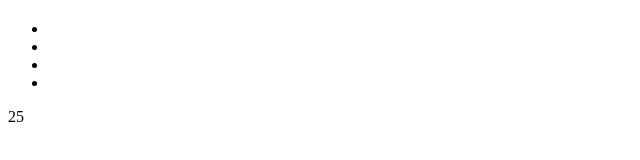
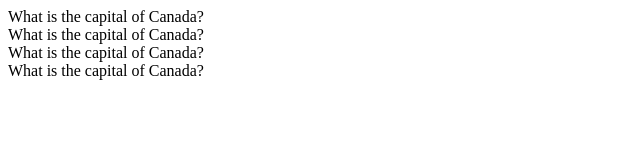
Before and after one commit to Rye-Guy/trivia-game, a plain HTML site: page index.html in a window 1280 px wide. Shown: the whole page, without its empty margins (0-640 px from the left). Drawn offline with Linux system fonts and the light colour scheme.

Commit message:
create questions

```diff
--- a/assests/js/script.js
+++ b/assests/js/script.js
@@ -1,25 +1,118 @@
-//makes some globals
-
-var correctAnswer;
+//variabls to get everything started.
 var wrongAnswer;
 var setTime = 30;
 var timeInterval;
+//Were going to be using these later
+var quizArea = document.getElementById('quizArea');
+var questionTitle = document.getElementById('questionTitle');
+var questionList = document.getElementById('questionList');
+var confirmBtn = document.getElementById('confirmBtn');
+var secondsLeft = document.getElementById('secondsRemaining');
+
+//array used to store questions. Using the array with make it easy to loop through the answers and checking for the correct one. Questions will be updated with a theme. These are placeholder.
+var myQuestions = [{
+        question: "What is the capital of Canada?",
+        answer: {
+            a: "Toronto",
+            b: "Winnipeg",
+            c: "Ottawa",
+            d: "Vancouver"
+        },
+        correctAnswer: "a"
+    },
+    {
+        question: "What is the capital of Canada?",
+        answer: {
+            a: "Toronto",
+            b: "Winnipeg",
+            c: "Ottawa",
+            d: "Vancouver"
+        },
+        correctAnswer: "b"
+    },
+    {
+        question: "What is the capital of Canada?",
+        answer: {
+            a: "Toronto",
+            b: "Winnipeg",
+            c: "Ottawa",
+            d: "Vancouver"
+        },
+        correctAnswer: "c"
+    },
+    {
+        question: "What is the capital of Canada?",
+        answer: {
+            a: "Toronto",
+            b: "Winnipeg",
+            c: "Ottawa",
+            d: "Vancouver"
+        },
+        correctAnswer: "d"
+    },
+]
+
+function createContent() {
+// variable that stores the html
+    var output = [];
+//will be going through all questions. ForEach allows us to go into the myQuestions array and take the value, index and the array itself as peramaters. For this situation we only need the index and the value so currentQustion and number will work.
+    myQuestions.forEach(
+        (currentQuestion, questionNumber) => {
+        //variable that stores the user guesses.
+            var currentAnswers = [];
+
+            for(letter in currentQuestion.currentAnswers){
+                //creates the buttons for user selections
+                currentAnswers.push(
+            //` es6 use of template strings to allow us to create html with possible answer. Embeding the Javasctipt into strings. Id call these super strings
+                 `<label>
+                        <input type="radio" name="question${questionNumber}" value="${letter}">
+                            ${letter} :
+                            ${currentQuestion.currentAnswers[letter]}
+                    </label>`
+                );
+            }
+
+            //push the the answers and questions to the output array
+            output.push(
+                `<div class="question"> ${currentQuestion.question} </div>
+                 <div class="answers"> ${currentAnswers.join(' ')} </div>
+                `
+            );
+        });
+        quizArea.innerHTML = output.join('');
+}
+
+createContent();
 
 
-rateOfClock = function(){
+function results() {
+
+}
+
+
+confirmBtn.addEventListener('click', results);
+
+
+
+function rateOfClock() {
     clearInterval(timeInterval);
     timeInterval = setInterval(decrease, 1000);
 }
 
-decrease = function(){
+function decrease() {
     setTime--;
     document.getElementById('secondsRemaining').innerHTML = setTime;
+    if (setTime == 0) {
+        stopClock();
+    }
 }
 
-stopClock = function(){
+function stopClock() {
     clearInterval(timeInterval);
 }
 
+createContent();
 rateOfClock();
 
 
--- a/index.html
+++ b/index.html
@@ -19,6 +19,7 @@
       <li id="questionC"></li>
       <li id="questionD"></li>
     </ul>
+    <button id="confirmBtn">Confirm</button>
     <p id="secondsRemaining"></p>
   </div>
 
```
